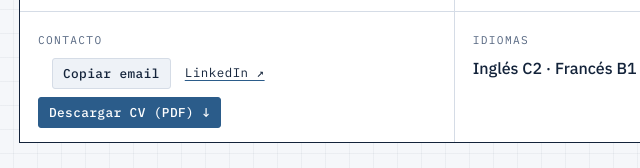
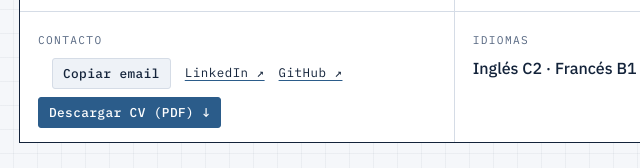
Before and after one commit to victoriacarbonell/victoriacarbonell.github.io, a plain HTML site: page index.html in a window 1280 px wide. Shown: the part 423-591 px from the top of the page, 131-771 px from the left. Drawn offline with Linux system fonts and the light colour scheme.

Commit message:
feat: add GitHub link to contact section

```diff
--- a/index.html
+++ b/index.html
@@ -193,6 +193,7 @@ dialog form{display:flex; justify-content:space-between; align-items:center; gap
         <span class="mono" id="mail"></span>
         <button class="btn" id="copy-mail" type="button">Copiar email</button>
         <a class="mono" href="https://www.linkedin.com/in/victoriacarbonellsanchez/" target="_blank" rel="noopener">LinkedIn ↗</a>
+        <a class="mono" href="https://github.com/victoriacarbonell" target="_blank" rel="noopener">GitHub ↗</a>
         <a class="btn btn-primary" href="cv-victoria-carbonell.pdf" download="CV_Victoria_Carbonell.pdf">Descargar CV (PDF) ↓</a>
       </div>
     </div>
```
